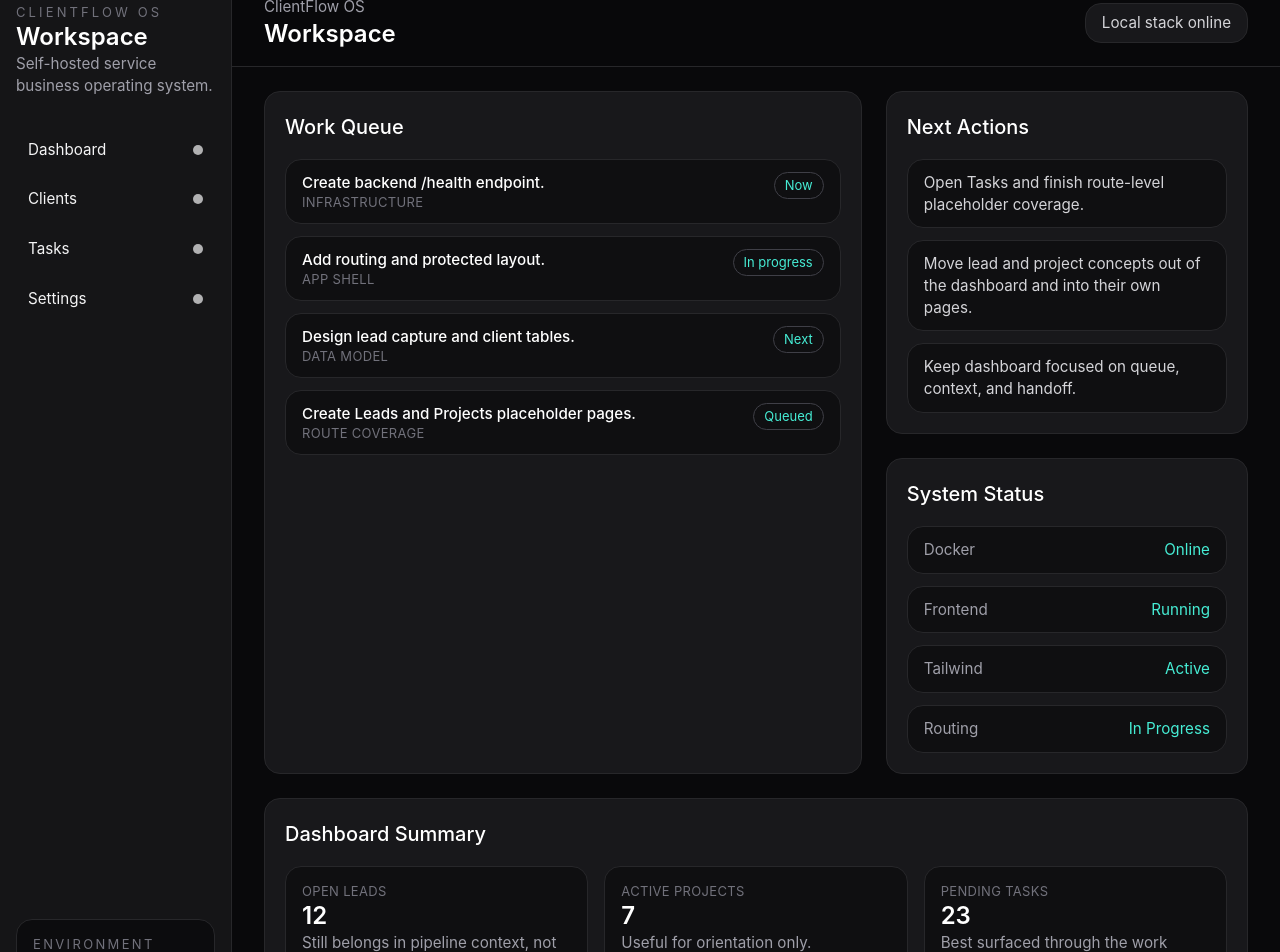
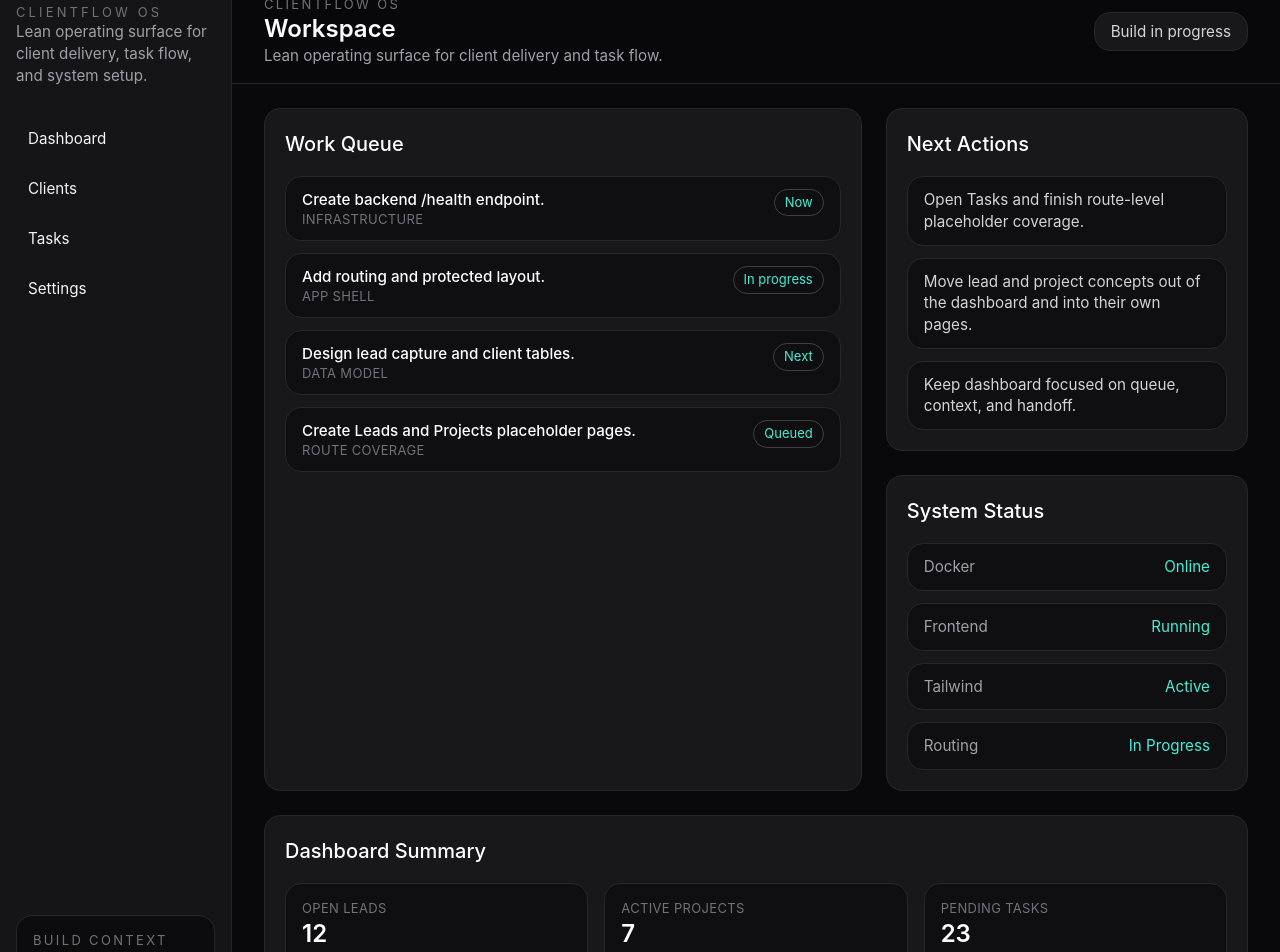
Before and after one commit to RuhlinIT/clientflow-os, a React app in the folder apps/clientflow-os/frontend/: page /dashboard in a window 1280 px wide. Shown: the part 20-972 px from the top of the page. Built offline with nearby package versions, Linux system fonts and the light colour scheme; the HTML template or start-up script is replaced by a standard one.

Commit message:
chore: tighten up clarity on sidenav and topbar

```diff
--- a/apps/clientflow-os/frontend/src/components/SidebarNav.jsx
+++ b/apps/clientflow-os/frontend/src/components/SidebarNav.jsx
@@ -15,20 +15,21 @@ export default function SidebarNav() {
           <p className="text-xs uppercase tracking-[0.24em] text-zinc-500">
             ClientFlow OS
           </p>
-          <h1 className="mt-2 text-2xl font-semibold text-white">Workspace</h1>
           <p className="mt-2 text-sm text-zinc-400">
-            Self-hosted service business operating system.
+            Lean operating surface for client delivery, task flow, and system
+            setup.
           </p>
         </div>
 
-        <nav className="space-y-2">
+        <nav aria-label="Primary">
+          <ul className="space-y-2">
             {navItems.map((item) => (
+              <li key={item.label}>
                 <NavLink
-              key={item.label}
                   to={item.to}
                   end={item.to === "/"}
                   className={({ isActive }) =>
-                `flex w-full items-center justify-between rounded-xl px-3 py-2.5 text-left text-sm transition ${
+                    `flex w-full items-center rounded-xl px-3 py-2.5 text-sm transition ${
                       isActive
                         ? "bg-teal-500/15 text-teal-300 ring-1 ring-teal-500/30"
                         : "text-zinc-300 hover:bg-zinc-800 hover:text-white"
@@ -36,17 +37,18 @@ export default function SidebarNav() {
                   }
                 >
                   <span>{item.label}</span>
-              <span className="h-2.5 w-2.5 rounded-full bg-current opacity-70" />
                 </NavLink>
+              </li>
             ))}
+          </ul>
         </nav>
 
         <div className="mt-auto rounded-2xl border border-zinc-800 bg-zinc-950/70 p-4">
           <p className="text-xs uppercase tracking-[0.18em] text-zinc-500">
-            Environment
+            Build Context
           </p>
           <p className="mt-2 text-sm text-zinc-200">
-            Docker + React + Tailwind + pnpm
+            Shell locked. Routes narrowed. Workflow surfaces next.
           </p>
         </div>
       </div>
--- a/apps/clientflow-os/frontend/src/components/Topbar.jsx
+++ b/apps/clientflow-os/frontend/src/components/Topbar.jsx
@@ -2,49 +2,59 @@ import { useLocation } from "react-router-dom";
 
 const pageMeta = {
   "/": {
-    eyebrow: "Friday build session",
-    title: "Dashboard Overview",
+    eyebrow: "Focused work queue",
+    title: "Dashboard",
+    description:
+      "See active work, priority items, and the next action to take.",
   },
   "/clients": {
-    eyebrow: "Relationship management",
+    eyebrow: "Relationship context",
     title: "Clients",
+    description: "Track accounts, status, and where attention is needed.",
   },
   "/tasks": {
-    eyebrow: "Execution board",
+    eyebrow: "Execution workflow",
     title: "Tasks",
+    description: "Manage due work, ownership, and delivery momentum.",
   },
   "/settings": {
     eyebrow: "Workspace configuration",
     title: "Settings",
+    description: "Adjust system preferences and operating defaults.",
   },
   "/settings/profile": {
     eyebrow: "Workspace configuration",
-    title: "Profile Settings",
+    title: "Profile",
+    description: "Manage identity, profile details, and workspace presence.",
   },
   "/settings/billing": {
     eyebrow: "Workspace configuration",
-    title: "Billing Settings",
+    title: "Billing",
+    description: "Review billing details and subscription-related settings.",
   },
 };
 
 export default function Topbar() {
   const location = useLocation();
+
   const meta = pageMeta[location.pathname] ?? {
     eyebrow: "ClientFlow OS",
     title: "Workspace",
+    description: "Lean operating surface for client delivery and task flow.",
   };
 
   return (
     <header className="border-b border-zinc-800 bg-zinc-950/80 px-4 py-4 backdrop-blur sm:px-6 lg:px-8">
       <div className="flex flex-col gap-3 md:flex-row md:items-center md:justify-between">
         <div>
-          <p className="text-sm text-zinc-400">{meta.eyebrow}</p>
-          <h2 className="text-2xl font-semibold text-white">{meta.title}</h2>
+          <p className="text-xs uppercase tracking-[0.18em] text-zinc-500">{meta.eyebrow}</p>
+          <h1 className="mt-1 text-2xl font-semibold text-white">{meta.title}</h1>
+          <p className="mt-2 max-w-2xl text-sm text-zinc-400">{meta.description}</p>
         </div>
 
         <div className="flex items-center gap-3">
           <div className="rounded-xl border border-zinc-800 bg-zinc-900 px-4 py-2 text-sm text-zinc-300">
-            Local stack online
+            Build in progress
           </div>
         </div>
       </div>
```
Lines whose indentation alone changed are shown as unchanged.
